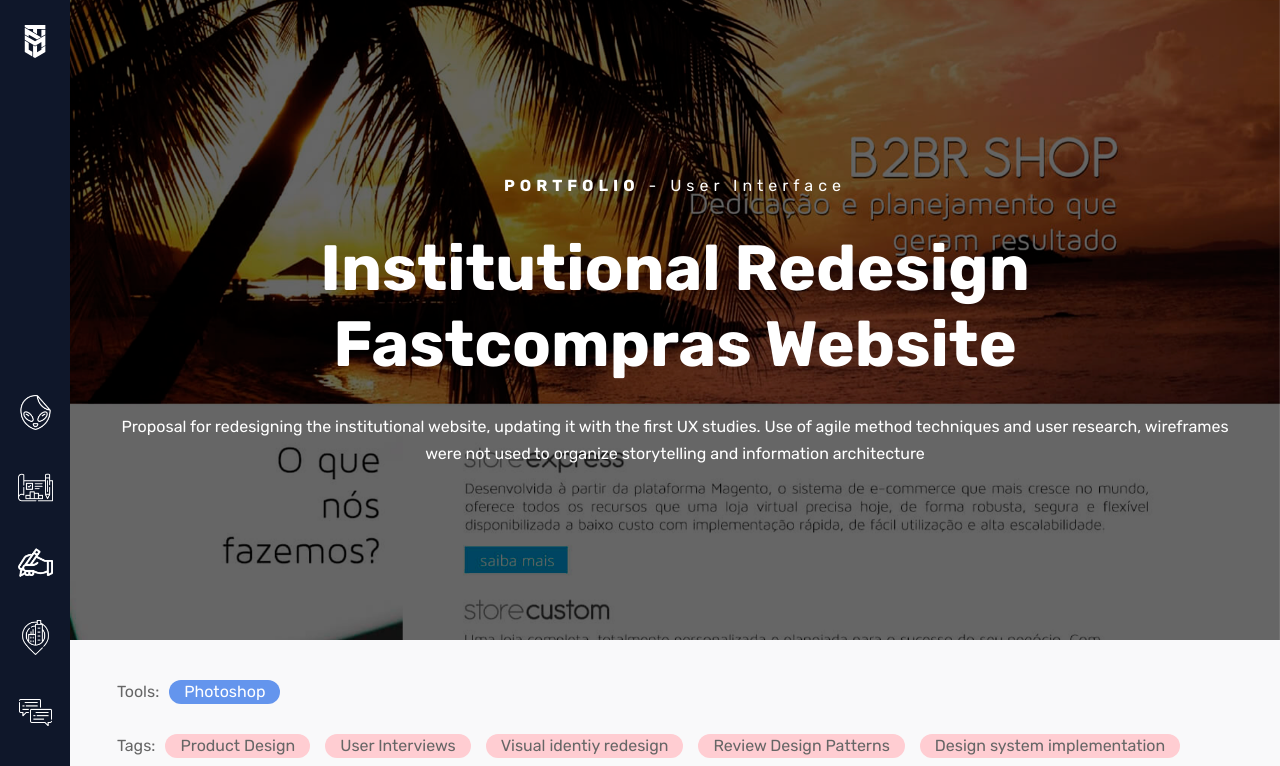
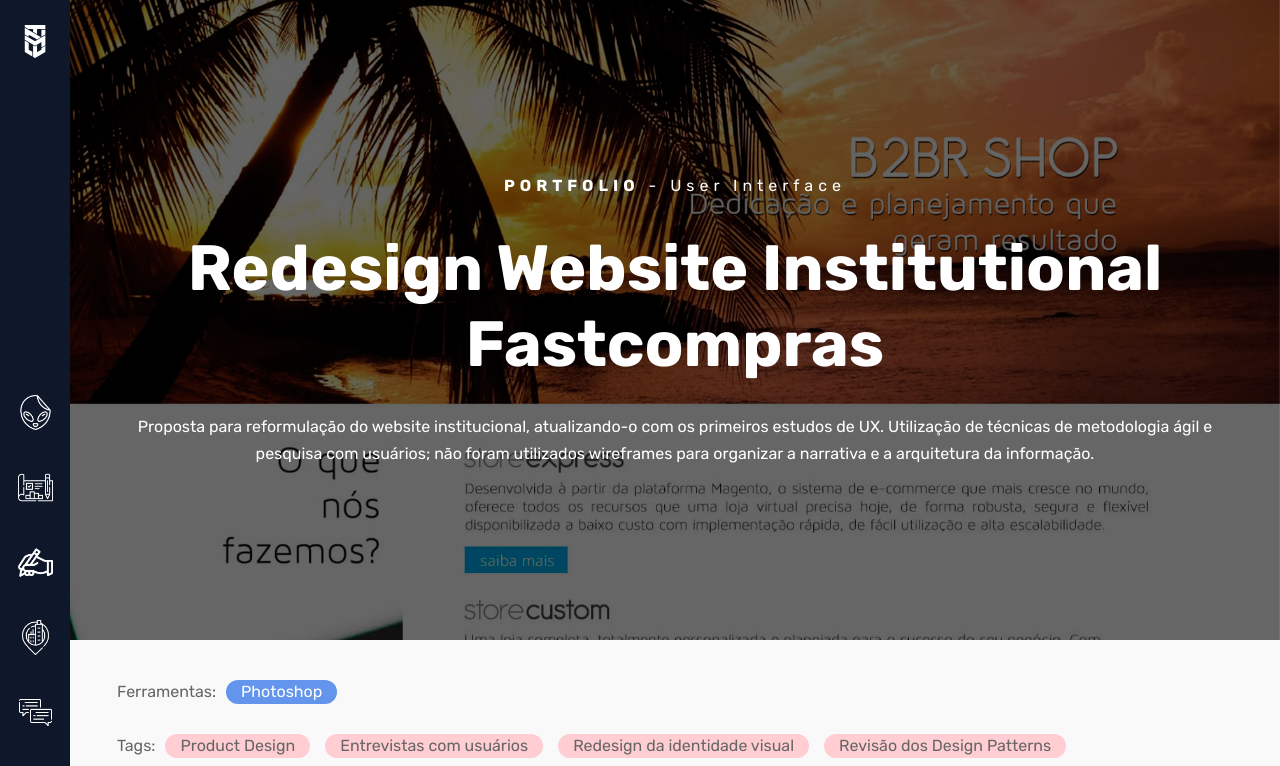
Before and after one commit to MiltonNeto/miltonneto.com.br, a Next.js app: page /ProjectRedesignFast in a window 1280 px wide. Shown: the top 766 px of the page. Built offline with nearby package versions, Linux system fonts and the light colour scheme.

Commit message:
Update ProjectRedesignFast.tsx

```diff
--- a/pages/ProjectRedesignFast.tsx
+++ b/pages/ProjectRedesignFast.tsx
@@ -13,8 +13,8 @@
                 <Row>
                     <Col xxl={{ offset: 2, size: 8}}  className={styles.toolsList}>
                     <p className={styles.subject}><strong>PORTFOLIO</strong> - User Interface</p>
-                    <h1 className={styles.projectTitle}>Institutional Redesign Fastcompras Website</h1>
-                    <p>Proposal for redesigning the institutional website, updating it with the first UX studies. Use of agile method techniques and user research, wireframes were not used to organize storytelling and information architecture</p>
+                    <h1 className={styles.projectTitle}>Redesign Website Institutional Fastcompras</h1>
+                    <p>Proposta para reformulação do website institucional, atualizando-o com os primeiros estudos de UX. Utilização de técnicas de metodologia ágil e pesquisa com usuários; não foram utilizados wireframes para organizar a narrativa e a arquitetura da informação.</p>
                     </Col>
                 </Row>
             </Container>
@@ -24,16 +24,16 @@
             <Row>
                 <Col xxl='12' className={styles.toolsList}>
                 <ul className={styles.bluePills}>
-                    <label>Tools:</label>
+                    <label>Ferramentas:</label>
                     <li>Photoshop</li>
                 </ul>
                 <ul className={styles.redPills}>
                     <label>Tags:</label>
                     <li>Product Design</li>
-                    <li>User Interviews</li>
-                    <li>Visual identiy redesign</li>
-                    <li>Review Design Patterns</li>
-                    <li>Design system implementation</li>
+                    <li>Entrevistas com usuários</li>
+                    <li>Redesign da identidade visual</li>
+                    <li>Revisão dos Design Patterns</li>
+                    <li>Implementação de Design system</li>
                     </ul>
                 </Col>
             </Row>
@@ -62,7 +62,7 @@
 
                 <h3 className="sectionTitle">
                     <Image src="/images/icones/plan-color.png" width='48' height='48' alt="O que eu faço" className="sectionTitleIcon" />
-                    <span>Veja outros trabalhos</span>
+                    <span>Veja outros dos meus trabalhos</span>
                 </h3>
                 <SectionPortfolio />
 
```
